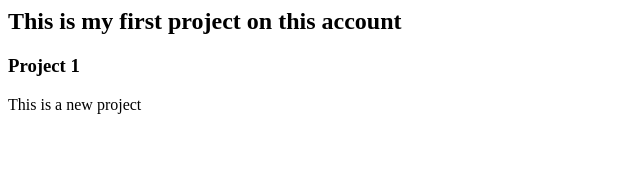
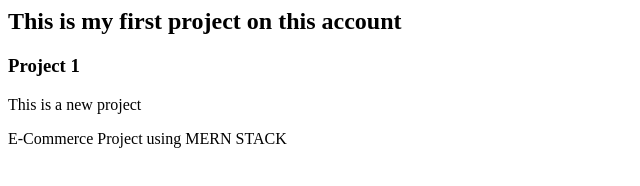
Before and after one commit to rohitghatal1/project1, a plain HTML site: page index.html in a window 1280 px wide. Shown: the whole page, without its empty margins (0-640 px from the left). Drawn offline with Linux system fonts and the light colour scheme.

Commit message:
Update index.html

```diff
--- a/index.html
+++ b/index.html
@@ -5,5 +5,9 @@
 <section class="projectSection">
   <h3>Project 1</h3>
   <p>This is a new project</p>
+
+  <div class = "about the project">
+    <span>E-Commerce Project using MERN STACK</span>
+  </div>
 </section>
 </body>
```
